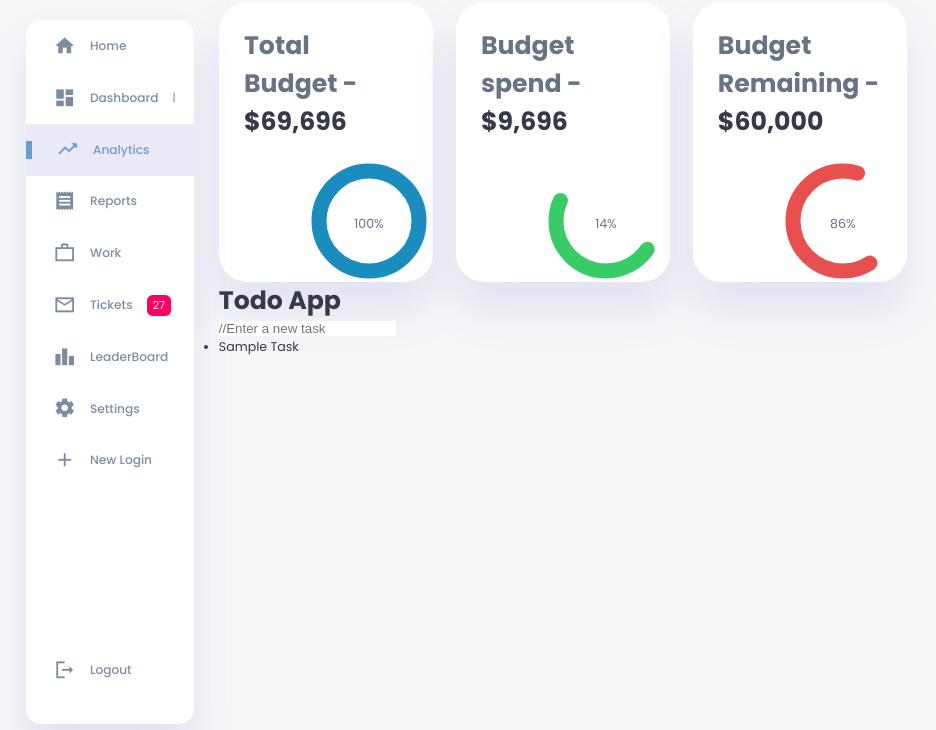
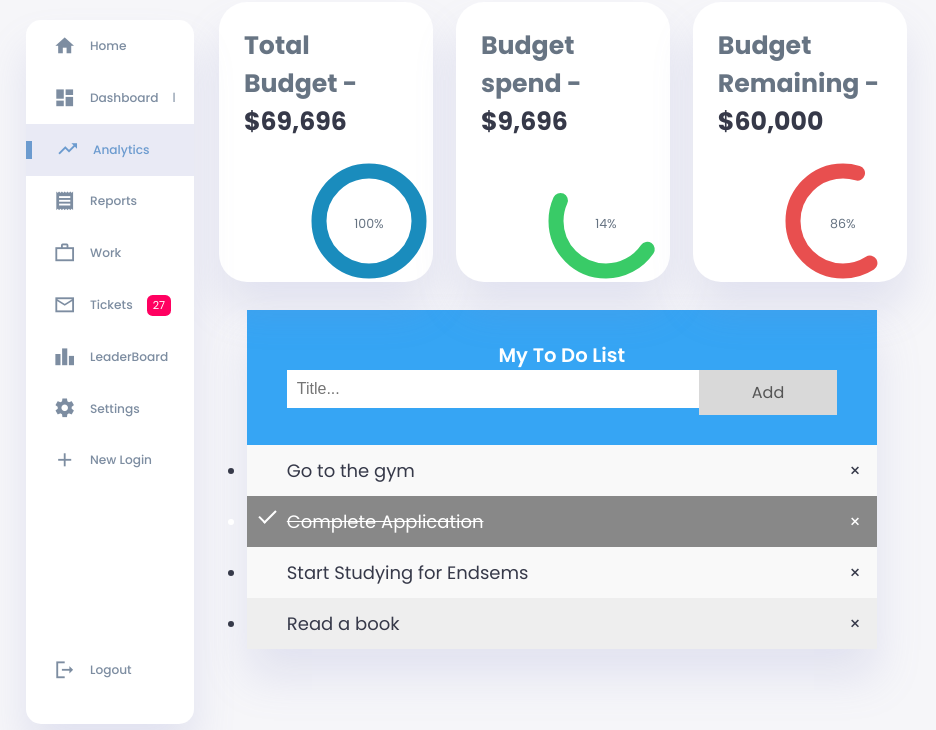
Before and after one commit to AST0008/Dashboard, a plain HTML site: page index.html in a window 1280 px wide. Shown: the part 70-800 px from the top of the page, without its empty margins (0-936 px from the left). Drawn offline with Linux system fonts and the light colour scheme.

Commit message:
Added to-do list

```diff
--- a/app.js
+++ b/app.js
@@ -0,0 +1,51 @@
+var myNodelist = document.getElementsByTagName("LI");
+var i;
+for (i = 0; i < myNodelist.length; i++) {
+  var span = document.createElement("SPAN");
+  var txt = document.createTextNode("\u00D7");
+  span.className = "close";
+  span.appendChild(txt);
+  myNodelist[i].appendChild(span);
+}
+
+var close = document.getElementsByClassName("close");
+var i;
+for (i = 0; i < close.length; i++) {
+  close[i].onclick = function() {
+    var div = this.parentElement;
+    div.style.display = "none";
+  }
+}
+
+var list = document.querySelector('ul');
+list.addEventListener('click', function(ev) {
+  if (ev.target.tagName === 'LI') {
+    ev.target.classList.toggle('checked');
+  }
+}, false);
+
+function newElement() {
+  var li = document.createElement("li");
+  var inputValue = document.getElementById("myInput").value;
+  var t = document.createTextNode(inputValue);
+  li.appendChild(t);
+  if (inputValue === '') {
+    alert("You must write something!");
+  } else {
+    document.getElementById("myUL").appendChild(li);
+  }
+  document.getElementById("myInput").value = "";
+
+  var span = document.createElement("SPAN");
+  var txt = document.createTextNode("\u00D7");
+  span.className = "close";
+  span.appendChild(txt);
+  li.appendChild(span);
+
+  for (i = 0; i < close.length; i++) {
+    close[i].onclick = function() {
+      var div = this.parentElement;
+      div.style.display = "none";
+    }
+  }
+}
--- a/index.html
+++ b/index.html
@@ -134,25 +134,21 @@
         </div>
         <!-- Budget tracker Complete -->
         <!-- To -_do LIst start -->
+        <div class="to-do">
+          <div id="myDIV" class="header">
+            <h2>My To Do List</h2>
+            <input type="text" id="myInput" placeholder="Title..." />
+            <span onclick="newElement()" class="addBtn">Add</span>
+          </div>
 
-        <div class="todo-app">
-          <h1 class="todo-app__header">Todo App</h1>
-          <div class="to-do__input-form">
-            <input
-              type="text"
-              class="task-input"
-              placeholder="//Enter a new task"
-            />
-          </div>
-          <ul class="todo-app__list">
-            <li class="task">
-              <div class="text">
-                <div class="circle"></div>
-                <span class="task-name">Sample Task</span>
-              </div>
-            </li>
+          <ul id="myUL">
+            <li>Go to the gym</li>
+            <li class="checked">Complete Application</li>
+            <li>Start Studying for Endsems</li>
+            <li>Read a book</li>
           </ul>
         </div>
+        <!-- TO-do list End -->
       </main>
     </div>
 
--- a/styles.css
+++ b/styles.css
@@ -216,3 +216,110 @@
   height: 100%;
   width: 100%;
 }
+.to-do{
+  width: 45rem;
+  margin-top: 2rem;
+  cursor: pointer;
+  margin-left: 2rem;
+  background-color: #fff;
+  box-shadow: 0 2rem 3rem rgba(132, 139, 200, 0.18);
+  transition: all .3s ease;
+}
+
+ul {
+  margin: 0;
+  padding: 0;
+}
+
+ul li {
+  cursor: pointer;
+  position: relative;
+  padding: 12px 8px 12px 40px;
+  background: #eee;
+  font-size: 18px;
+  transition: 0.2s;
+
+  -webkit-user-select: none;
+  -moz-user-select: none;
+  -ms-user-select: none;
+  user-select: none;
+}
+
+ul li:nth-child(odd) {
+  background: #f9f9f9;
+}
+
+ul li:hover {
+  background: #ddd;
+}
+
+ul li.checked {
+  background: #888;
+  color: #fff;
+  text-decoration: line-through;
+}
+
+ul li.checked::before {
+  content: '';
+  position: absolute;
+  border-color: #fff;
+  border-style: solid;
+  border-width: 0 2px 2px 0;
+  top: 10px;
+  left: 16px;
+  transform: rotate(45deg);
+  height: 15px;
+  width: 7px;
+}
+
+.close {
+  position: absolute;
+  right: 0;
+  top: 0;
+  padding: 12px 16px 12px 16px;
+}
+
+.close:hover {
+  background-color: #218cc9;
+  color: white;
+}
+
+.header {
+  background-color: #36a5f4;
+  padding: 30px 40px;
+  color: white;
+  text-align: center;
+}
+
+.header:after {
+  content: "";
+  display: table;
+  clear: both;
+}
+
+main .header input {
+  margin: 0;
+  border: none;
+  border-radius: 0;
+  width: 75%;
+  padding: 10px;
+  float: left;
+  font-size: 16px;
+}
+
+.addBtn {
+  padding: 10px;
+  width: 25%;
+  background: #d9d9d9;
+  color: #555;
+  float: left;
+  text-align: center;
+  font-size: 16px;
+  cursor: pointer;
+  transition: 0.3s;
+  border-radius: 0;
+}
+
+.addBtn:hover {
+  background-color: #bbb;
+}
```
